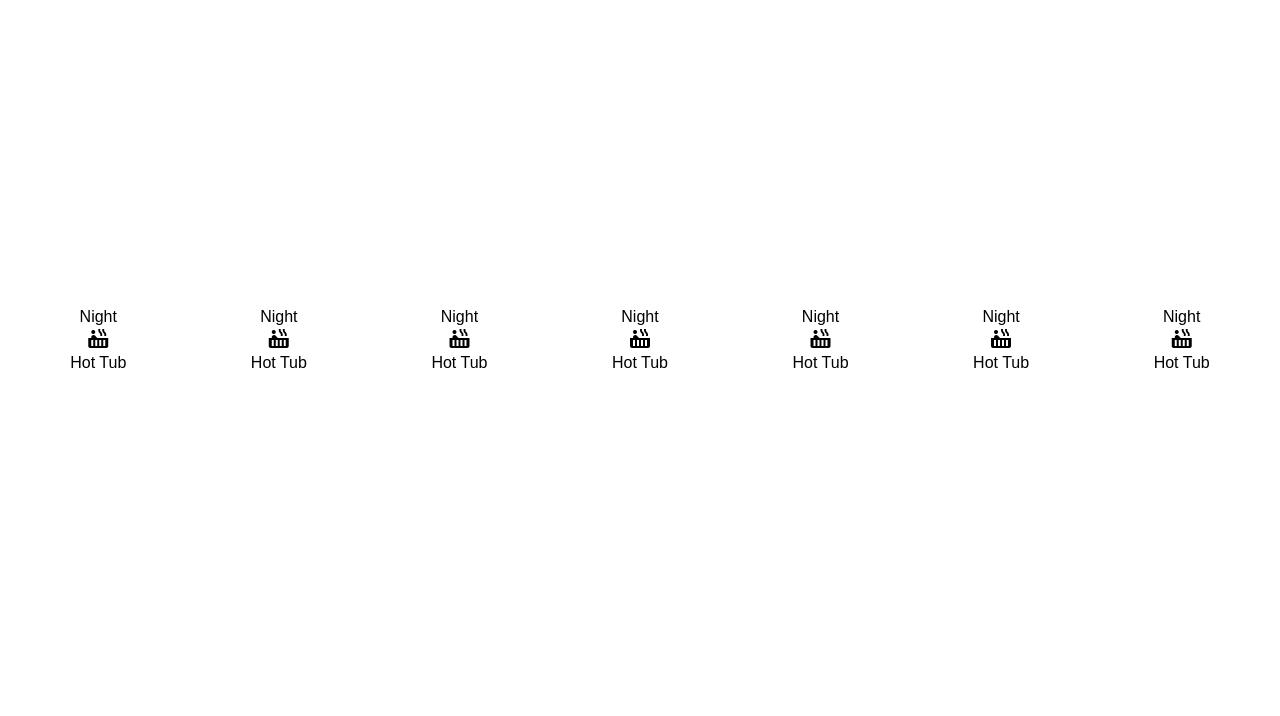
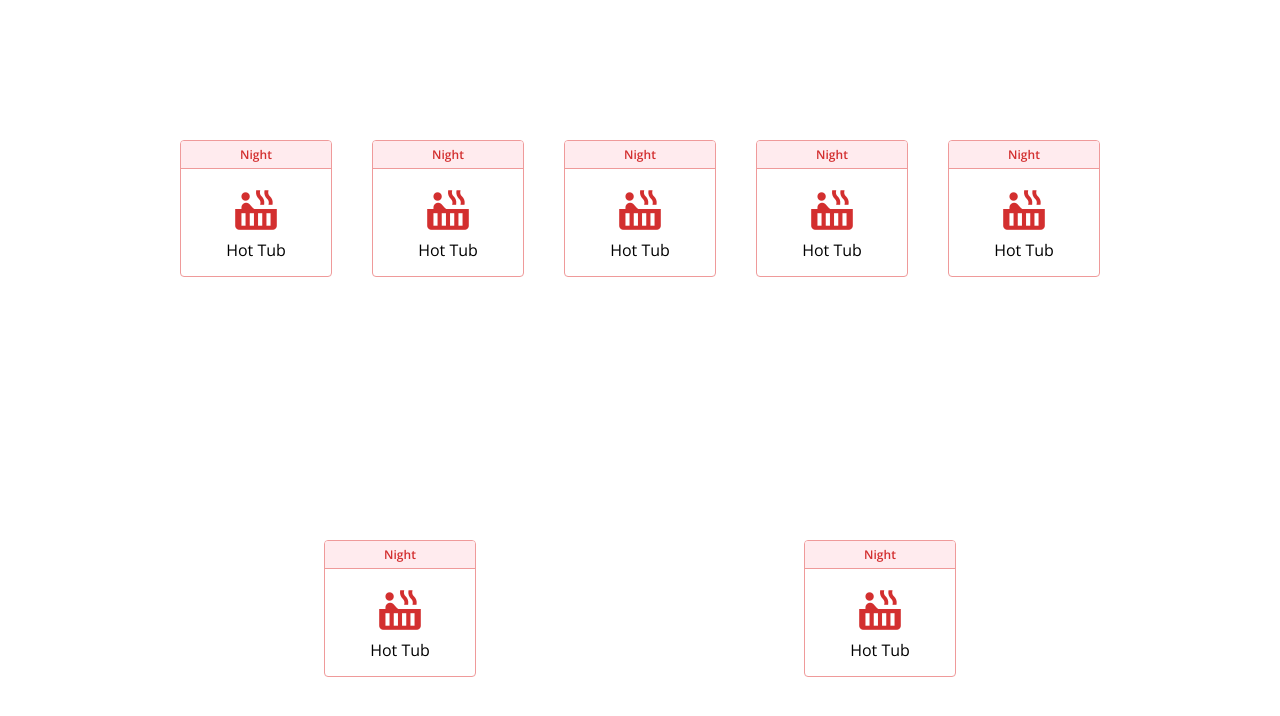
Before and after one commit to civileng9/html-card, a plain HTML site: page index.html in a window 1280 px wide. Drawn offline with nearby package versions, Linux system fonts and the light colour scheme.

Commit message:
Update style.css

```diff
--- a/style.css
+++ b/style.css
@@ -1,22 +1,43 @@
 body {
-  font-family:sans-serif;
+  font-family: 'Open Sans', sans-serif;
   overflow: hidden;
 }
 .card{
-	overflow-wrap: anywhere;
-	height: 200px;
-	max-width: 200px;
-	text-align: center;
+  width: 150px;
+  border: 1px solid #EF9A9A;
+  border-radius: 4px;
+  overflow: hidden;
+  display: flex;
+  flex-direction: column;
+  margin: 10px
 }
-.image{
-	width: 100%;
-	background: #80808054;
-	min-height: 100px;
+.card-header {
+  color: #D32F2F;
+  text-align: center;
+  font-size: 12px;
+  font-weight: 600;
+  border-bottom: 1px solid #EF9A9A;
+  background-color: #FFEBEE;
+  padding: 5px 10px;
+}
+.card-main {
+  display: flex;
+  flex-direction: column;
+  justify-content: center;
+  align-items: center;
+  padding: 15px 0;
+}
+.material-icons {
+  font-size: 50px!important;
+  color: #D32F2F;
+  margin-bottom: 5px;
 }
 .flex{
-	min-height: 100vh;
-	overflow: hidden;
-	display: flex;
-	justify-content: space-around;
-	align-items: center;
+  display: flex;
+  flex-wrap: wrap;
+  justify-content: space-around;
+  align-items: center;
+  min-height: 100vh;
+  max-width: 75vw;
+  margin: auto;
 }
```
